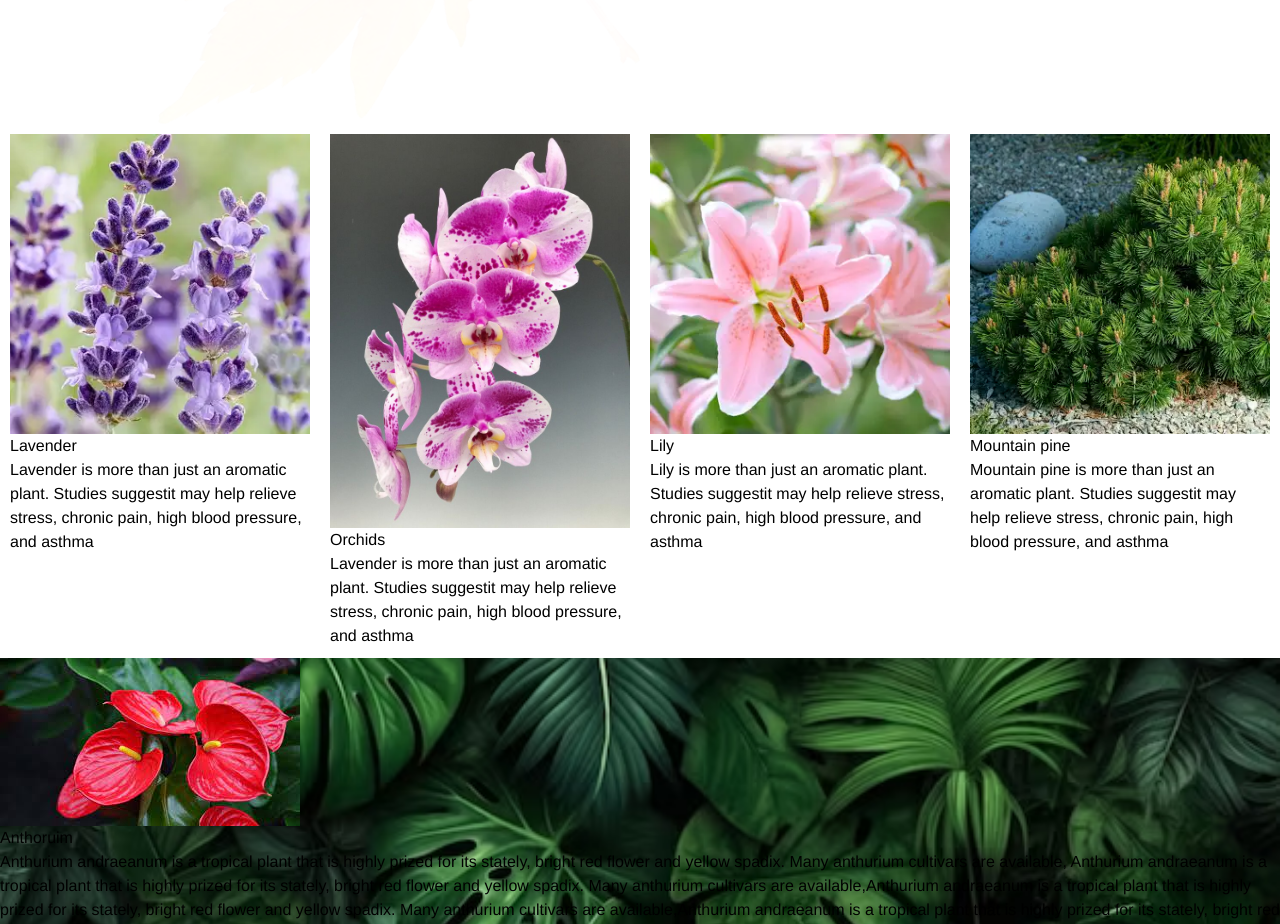
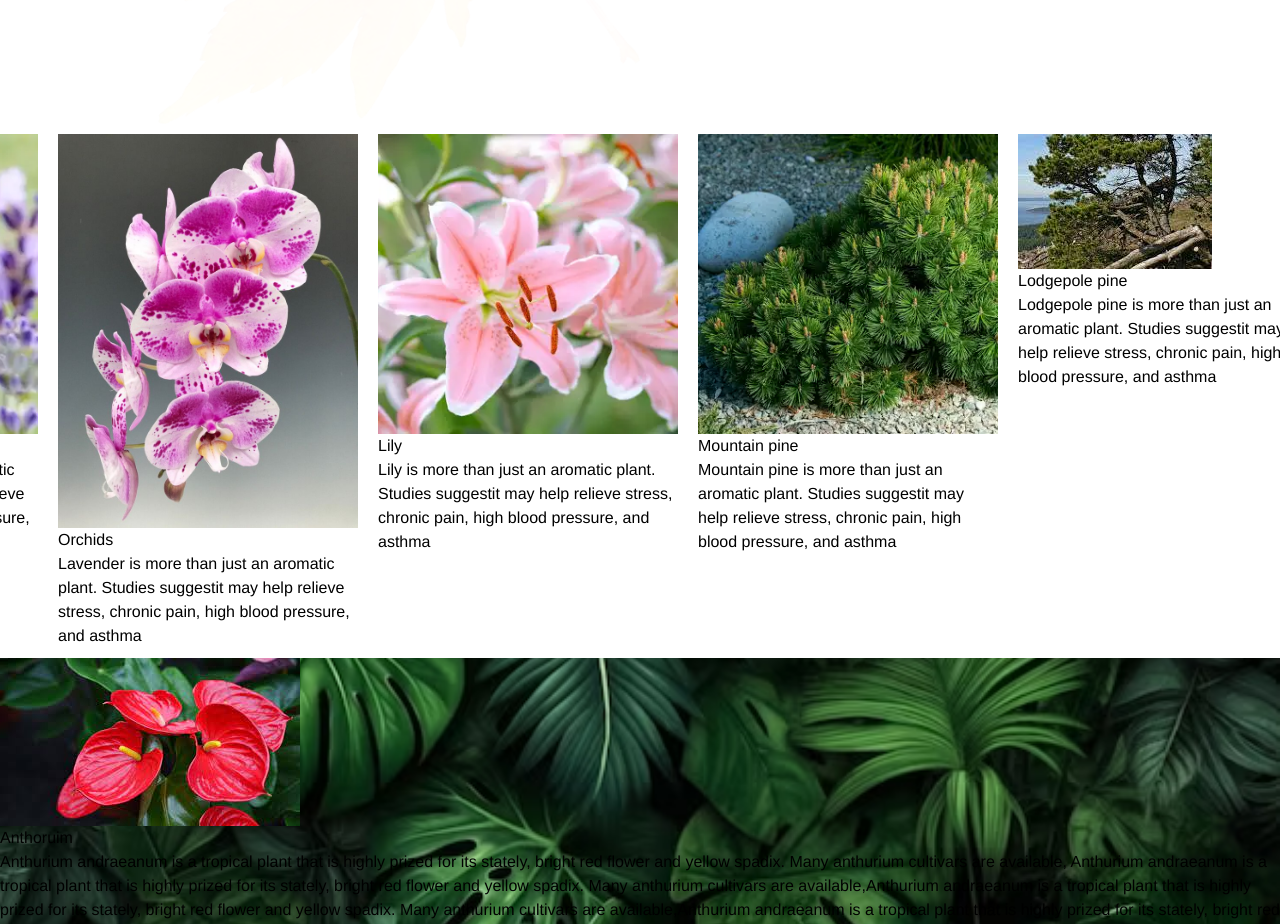
Before and after one commit to AjmalNoordheen/Arab-Industries-Parallax, a React (Vite) app: page / in a window 1280 px wide. Shown: the part 3460-4384 px from the top of the page. Built offline with nearby package versions, Linux system fonts and the light colour scheme.

Commit message:
auto play mode enabled

```diff
--- a/src/SlideCorasel.jsx
+++ b/src/SlideCorasel.jsx
@@ -7,9 +7,13 @@ function SlideCorasel() {
   const settings = {
     dots: false,
     infinite: true,
-    speed: 500,
+    autoplay:true,
+    autoplaySpeed:5000,
+    speed: 2000,
+    cssEase:"linear",
     slidesToShow: 4,
     slidesToScroll: 1,
+    pauseOnHover: true,
     responsive: [
       {
         breakpoint: 1024,
```
